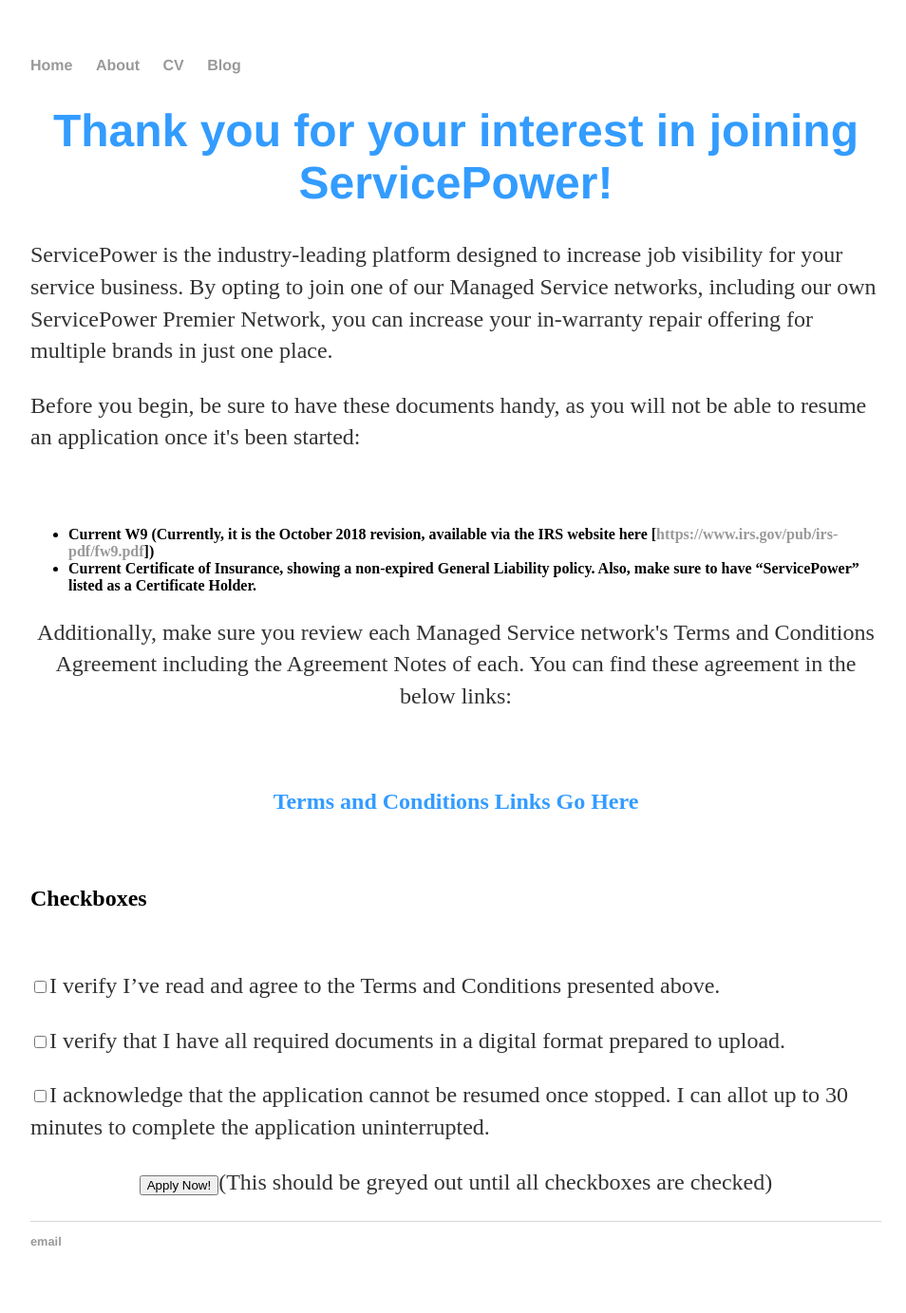
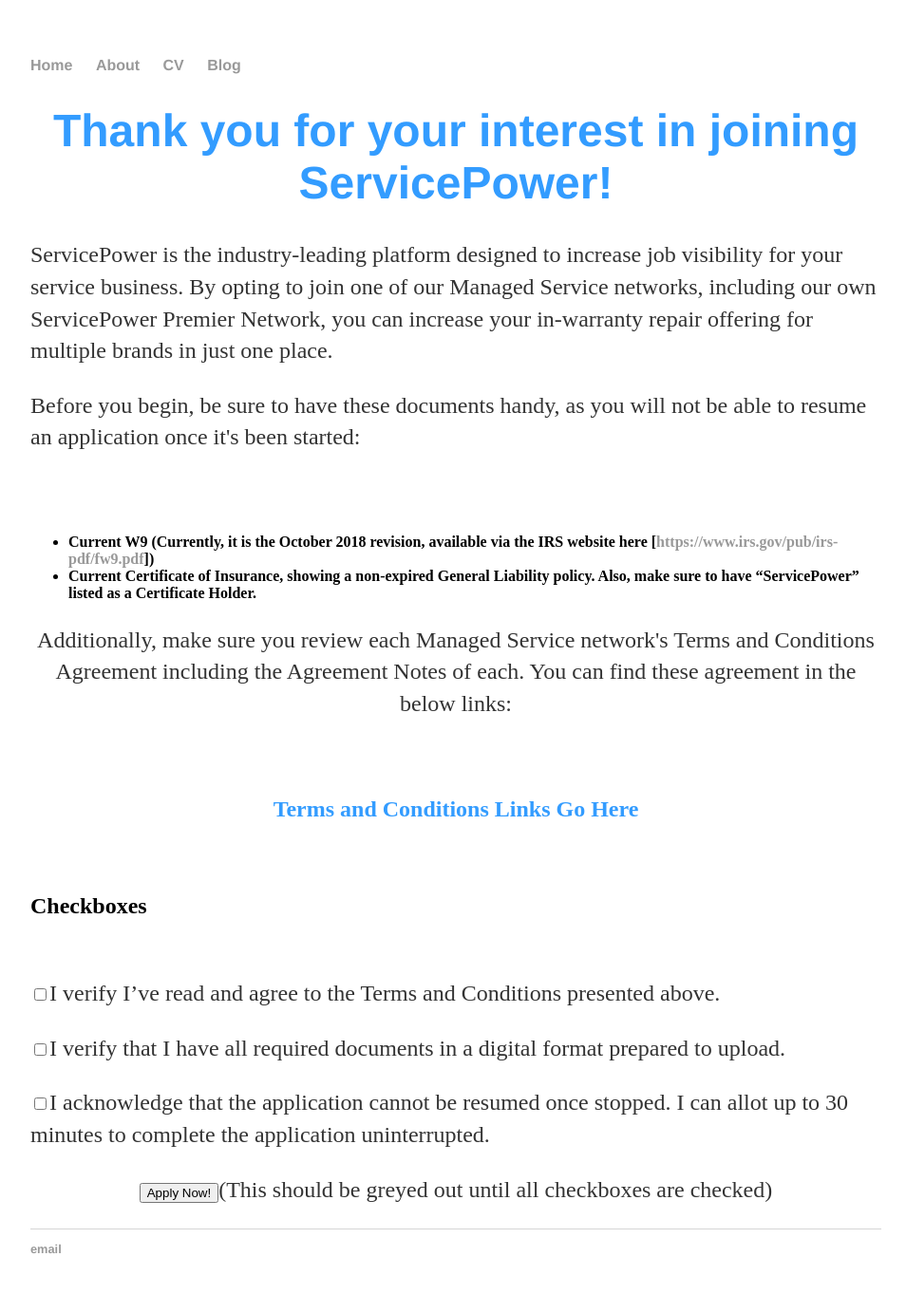
Before and after one commit to servicepowerdavid/servicepowerdavid.github.io, a Jekyll site: the page built from index.html, in a window 1280 px wide. Shown: the whole page at 95% size, without its empty margins (160-1114 px from the left). Built offline with Jekyll 4.4.1, drawn with Linux system fonts in a browser that asks for light colours.

Commit message:
Update index.html

```diff
--- a/index.html
+++ b/index.html
@@ -10,9 +10,9 @@
 	<br>
 	<br>
 	<ul>
-<li><strong>Current W9 (Currently, it is the October 2018 revision, available via the IRS website here  [<a href="https://www.irs.gov/pub/irs-pdf/fw9.pdf">https://www.irs.gov/pub/irs-pdf/fw9.pdf</a>])</strong></li>
-<li><strong>Current Certificate of Insurance, showing a non-expired General Liability policy. Also, make sure to have “ServicePower” listed as a Certificate Holder.</strong></li>
-</ul>
+	<p><li><strong>Current W9 (Currently, it is the October 2018 revision, available via the IRS website here  [<a href="https://www.irs.gov/pub/irs-pdf/fw9.pdf">https://www.irs.gov/pub/irs-pdf/fw9.pdf</a>])</strong></li>
+	<li><strong>Current Certificate of Insurance, showing a non-expired General Liability policy. Also, make sure to have “ServicePower” listed as a Certificate Holder.</strong></li>
+	</ul></p>
 	<!--<p align=center><strong>Current W9 (Currently, it is the October 2018 revision, available via the IRS website here <a href="http://q0ot.mjt.lu/lnk/AGkAACjTbogAAAAAAAAAAAEPct8AAAABl5UAAAAAAAnroQBcsPrsRCzRsMDzTRyAWXnx4rwL6AAJYng/1/v1f-yZDaZB2WNYze9LxKpw/aHR0cHM6Ly93d3cuaXJzLmdvdi9wdWIvaXJzLXBkZi9mdzkucGRm">https://www.irs.gov/pub/irs-pdf/fw9.pdf</a>)</strong></p>
 	<p align=center><strong>Current Certificate of Insurance, showing a non-expired General Liability policy. Also, make sure to have “ServicePower” listed as a Certificate Holder.</strong></p>-->
 
```
